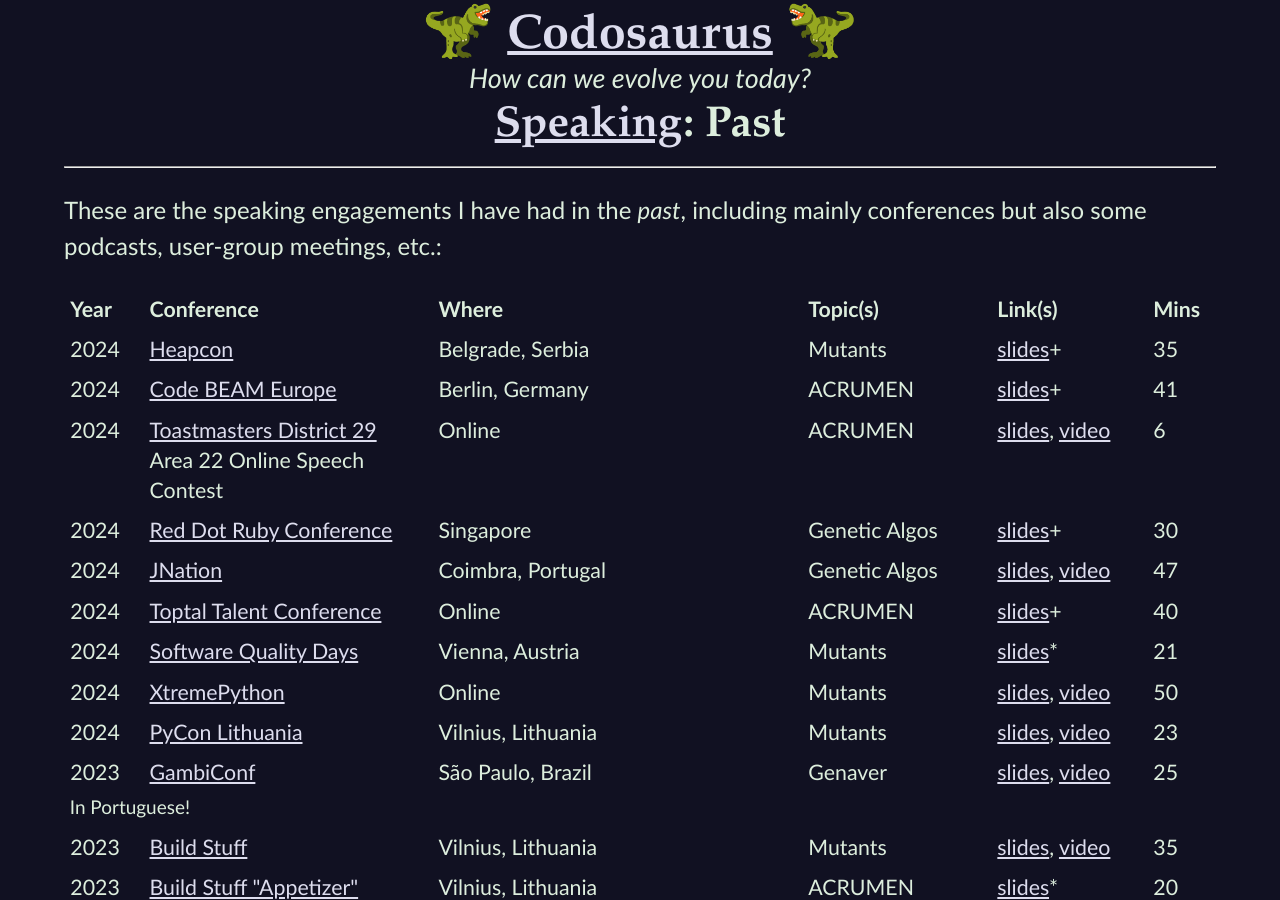
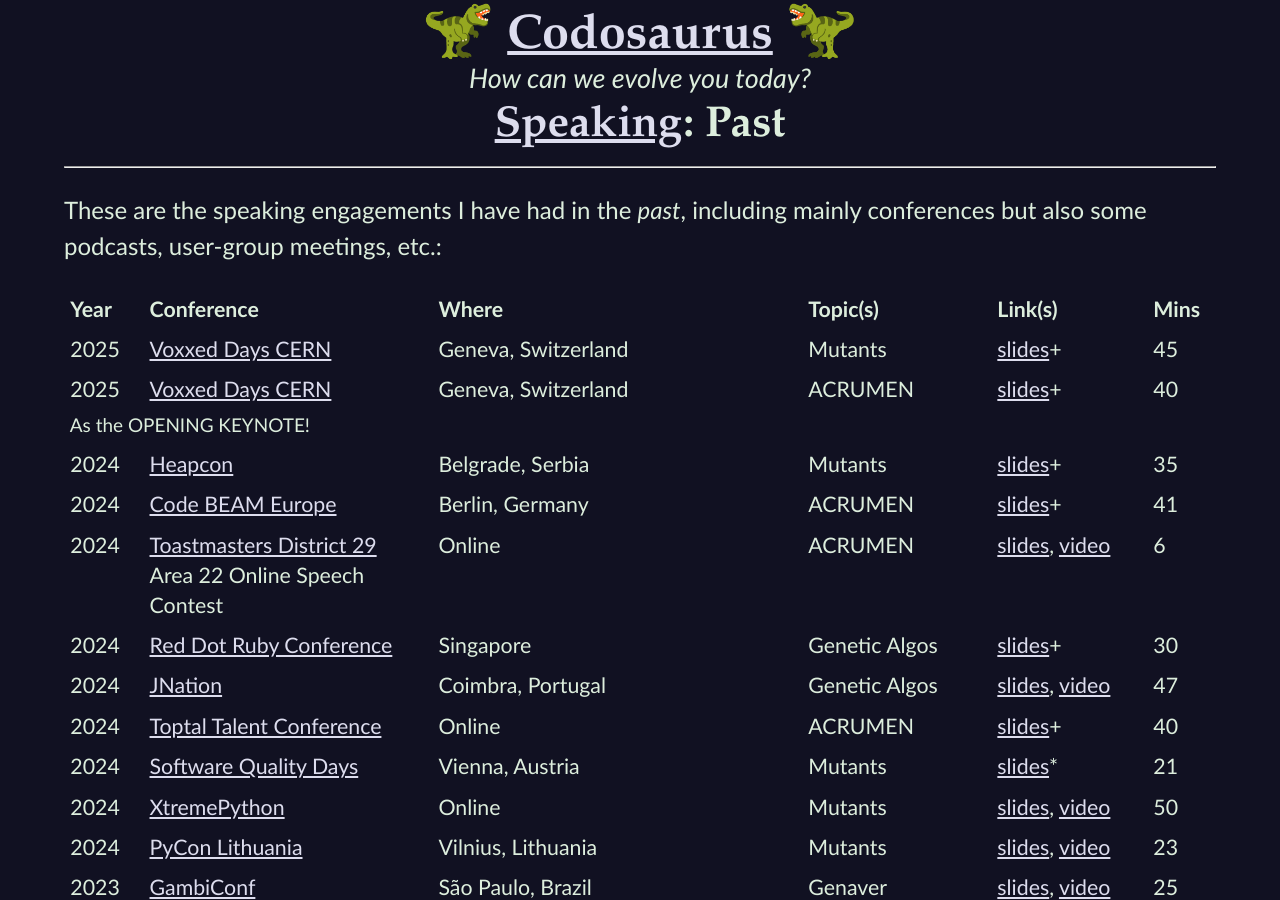
Before and after one commit to CodosaurusLLC/CodosaurusLLC.github.io, a Jekyll site: the page built from speaking/past.md, in a window 1280 px wide and 900 px high. Built offline with Jekyll 4.4.1, drawn with Linux system fonts in a browser that asks for light colours.

Commit message:
move Voxxed Days CERN from upcoming to past

```diff
--- a/_includes/upcoming-engagements.html
+++ b/_includes/upcoming-engagements.html
@@ -9,8 +9,6 @@
 
 |When||Conference||Where||Topic(s) |
 |-|
-|January&nbsp;2025||[Voxxed Days CERN](https://cern.voxxeddays.com/){:rel="nofollow" target="_new"}||Geneva, Switzerland||ACRUMEN, as the OPENING KEYNOTE!|
-|January&nbsp;2025||[Voxxed Days CERN](https://cern.voxxeddays.com/){:rel="nofollow" target="_new"}||Geneva, Switzerland||Mutants|
 |May&nbsp;2025||[Software Design &amp; Development](https://sddconf.com/){:rel="nofollow" target="_new"}||London, UK||ACRUMEN|
 |May&nbsp;2025||[Software Design &amp; Development](https://sddconf.com/){:rel="nofollow" target="_new"}||London, UK||Genetic Algos|
 |May&nbsp;2025||[DevDays Europe](https://devdays.lt/){:rel="nofollow" target="_new"}||Vilnius, Lithuania||Genetic Algos|
--- a/speaking/past.md
+++ b/speaking/past.md
@@ -21,6 +21,31 @@
     </tr>
   </thead>
   <tbody>
+
+    <tr>
+      <td class="numeric">2025</td>
+      <td><a href="https://cern.voxxeddays.com/" rel="nofollow" target="_new">Voxxed Days CERN</a></td>
+      <td>Geneva, Switzerland</td>
+      <td>Mutants</td>
+      <td>
+        <a href="/reds/mutants-vdcern-25-slides" target="_new">slides</a>+
+      </td>
+      <td class="numeric">45</td>
+    </tr>
+
+    <tr>
+      <td class="numeric">2025</td>
+      <td><a href="https://cern.voxxeddays.com/" rel="nofollow" target="_new">Voxxed Days CERN</a></td>
+      <td>Geneva, Switzerland</td>
+      <td>ACRUMEN</td>
+      <td>
+        <a href="/reds/acrumen-vdcern-25-slides" target="_new">slides</a>+
+      </td>
+      <td class="numeric">40</td>
+    </tr>
+    <tr class="notes">
+      <td colspan="6">As the OPENING KEYNOTE!</td>
+    </tr>
 
     <tr>
       <td class="numeric">2024</td>
```
